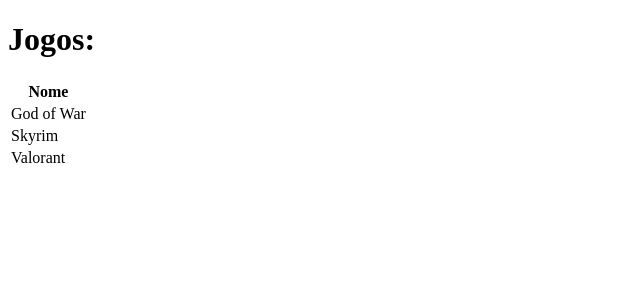
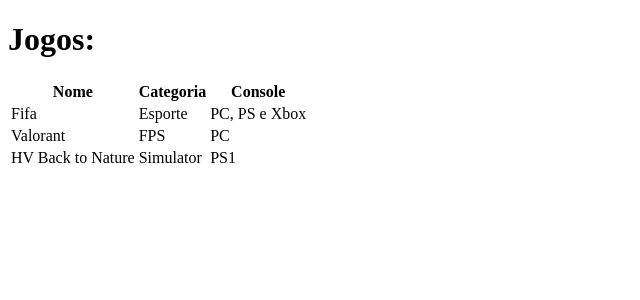
Before and after one commit to AraujoDavies/Python_web, a Flask app: page / in a window 1280 px wide. Shown: the top 300 px of the page, without its empty margins (0-640 px from the left). Run offline with Flask 2, Linux system fonts and the light colour scheme.

Commit message:
Finalizando aula 2 de Flask

```diff
--- a/jogoteca.py
+++ b/jogoteca.py
@@ -1,5 +1,11 @@
 # pip install flask==2.0.2
 from flask import Flask, render_template
+
+class Jogo():
+    def __init__(self, nome, categoria, console):
+        self.nome = nome
+        self.categoria = categoria
+        self.console = console
 
 app = Flask(__name__)
 
@@ -9,7 +15,11 @@ def home():
 
 @app.route('/')
 def ola():
-    return render_template('lista.html', titulo='Jogos: ')
+    jogo1 = Jogo('Fifa', 'Esporte', 'PC, PS e Xbox')
+    jogo2 = Jogo('Valorant', 'FPS', 'PC')
+    jogo3 = Jogo('HV Back to Nature', 'Simulator', 'PS1')
+    lista = [jogo1, jogo2, jogo3]
+    return render_template('lista.html', titulo='Jogos: ', jogos=lista)
 
 app.run()
 
--- a/templates/lista.html
+++ b/templates/lista.html
@@ -14,18 +14,18 @@
             <thead class="thead-default">
                 <tr>
                     <th>Nome</th>
+                    <th>Categoria</th>
+                    <th>Console</th>
                 </tr>
             </thead>
             <tbody>
+                {%for jogo in jogos%}
                 <tr>
-                    <td>God of War</td>
+                    <td>{{jogo.nome}}</td>
+                    <td>{{jogo.categoria}}</td>
+                    <td>{{jogo.console}}</td>
                 </tr>
-                <tr>
-                    <td>Skyrim</td>
-                </tr>
-                <tr>
-                    <td>Valorant</td>
-                </tr>
+                {%endfor%}
             </tbody>
         </table>
     </div>
```
